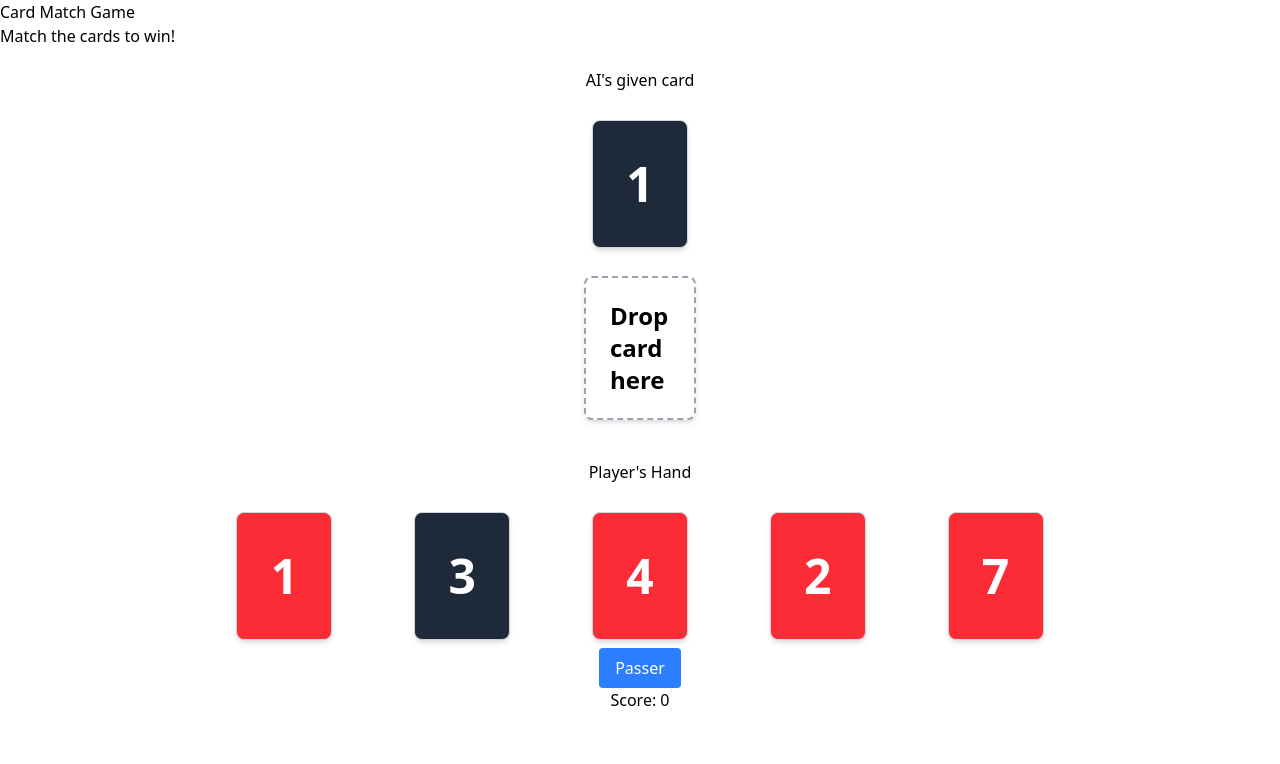
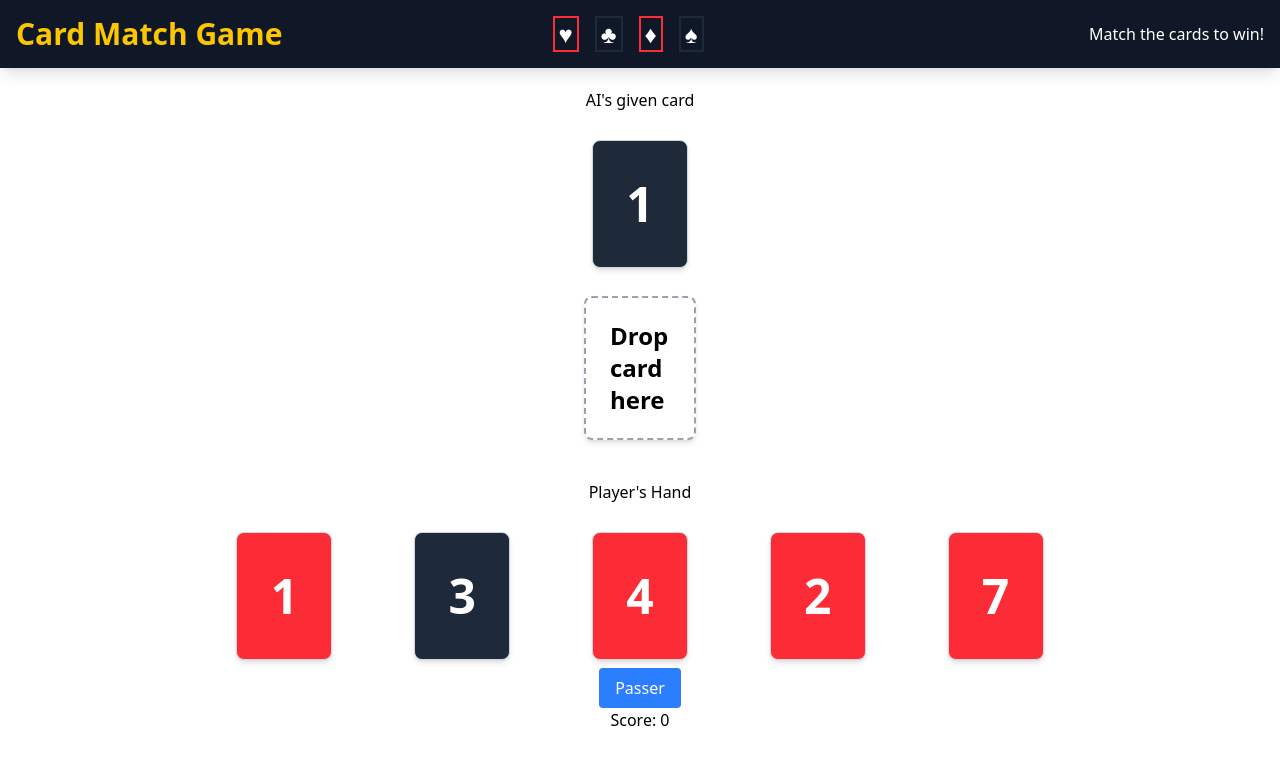
Before and after one commit to James-byds/vite_cards, a website built with Vite: page index.html in a window 1280 px wide. Built offline with nearby package versions, Linux system fonts and the light colour scheme.

Commit message:
add-general-style

```diff
--- a/index.html
+++ b/index.html
@@ -9,8 +9,14 @@
 </head>
 
 <body>
-  <header>
-    <h1>Card Match Game</h1>
+  <header class="header">
+    <h1 class="title">Card Match Game</h1>
+    <div class="icons">
+      <span class="card-icon icon-red">♥</span>
+      <span class="card-icon icon-black">♣</span>
+      <span class="card-icon icon-red">♦</span>
+      <span class="card-icon icon-black">♠</span>
+    </div>
     <p>Match the cards to win!</p>
   </header>
   <div id="board" class="w-5/6 mx-auto flex flex-col items-center">
--- a/src/css/style.css
+++ b/src/css/style.css
@@ -2,6 +2,42 @@
 @tailwindcss base;
 @tailwindcss components;
 @tailwindcss utilities;
+
+.header {
+  @apply flex items-center justify-between /*Flex properties*/
+  bg-gray-900 text-white /*Background and text color*/
+  p-4 /*Padding*/
+  shadow-lg /*Shadow for depth*/
+  sticky top-0 left-0 w-full z-50; /*Fixed position at the top*/
+}
+
+.title {
+  @apply text-3xl font-bold /*Text style*/
+  flex-1
+  text-yellow-400 /*Title color*/;
+}
+
+.icons {
+  @apply flex items-center gap-4 /*Flex properties for icons*/
+  text-2xl /*Icon size*/
+  flex-1;
+}
+
+.icon-red {
+  @apply border-2 border-red-500 /*Red icon color*/
+  hover:border-red-700 /*Hover effect*/;
+}
+
+.icon-black {
+  @apply border-2 border-gray-800/*Black icon border*/
+  hover:border-gray-700 /*Hover effect*/;
+}
+
+.card-icon {
+  @apply  px-1
+  hover:text-white/*Cursor and hover effect*/
+  transition-colors duration-200 ease-in-out; /*Smooth transition for color change*/
+}
 
 .card, .drop {
   @apply flex flex-col items-center justify-center /*Flex elements*/
```
